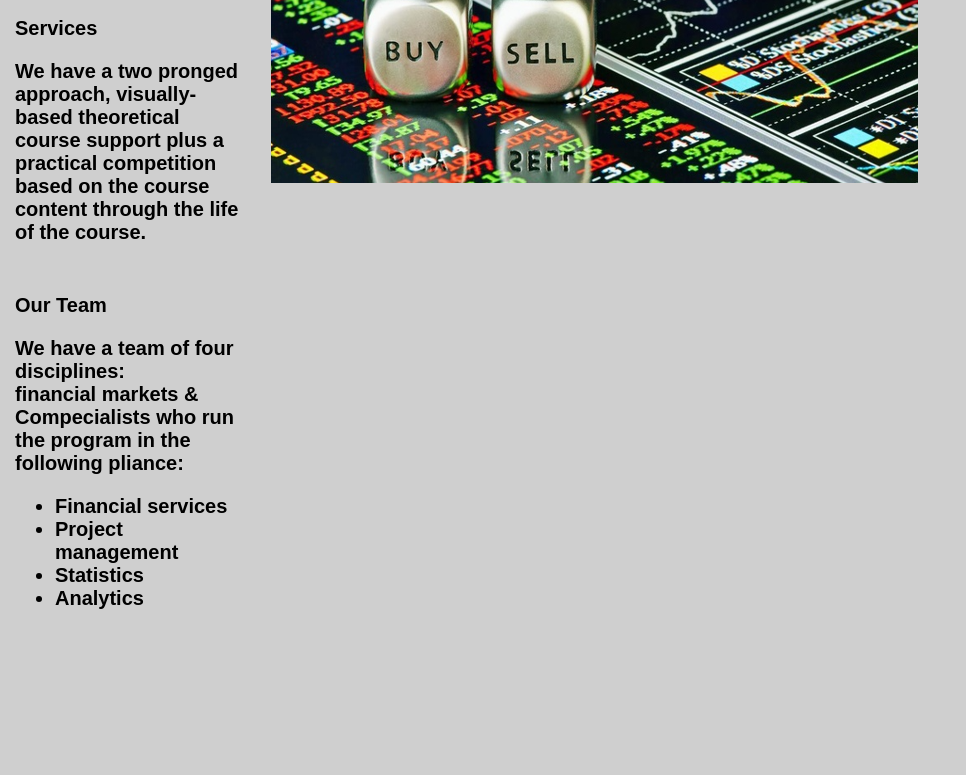
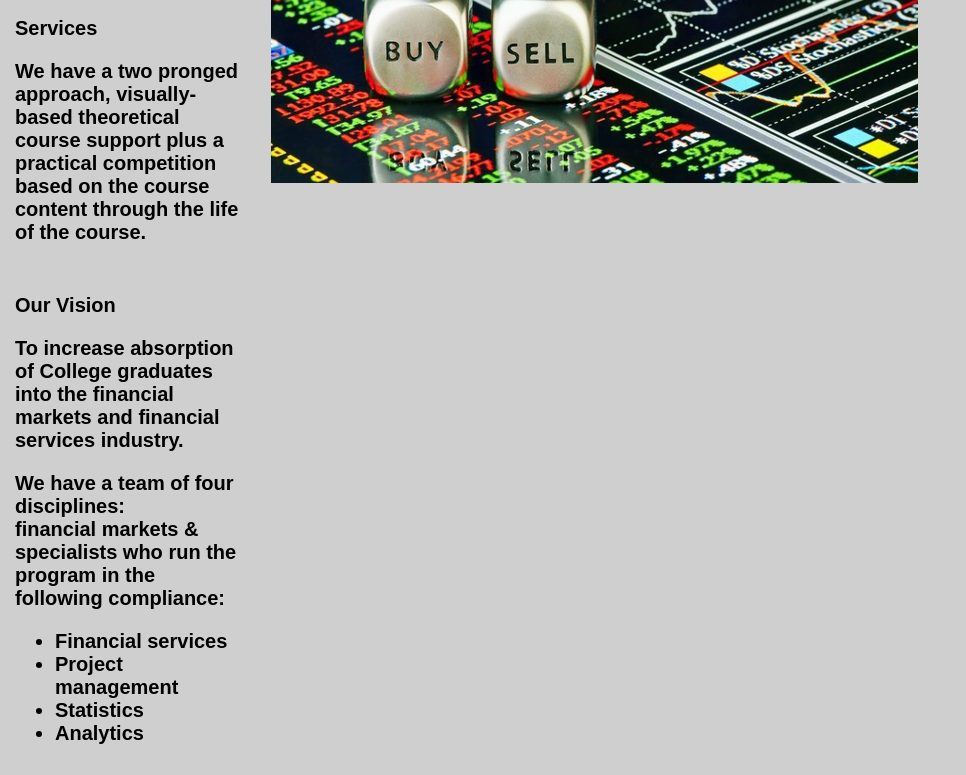
Before and after one commit to pheonix-learning/pheonix-learning.github.io, a plain HTML site: page index.html in a window 1280 px wide. Shown: the part 548-1323 px from the top of the page, without its empty margins (0-966 px from the left). Before the commit the page ends 1188 px from the top, so only its background shows below. Drawn offline with Linux system fonts and the light colour scheme.

Commit message:
Update index.html

```diff
--- a/index.html
+++ b/index.html
@@ -77,7 +77,6 @@
     <div class="container">
         <div class="one"><img src="img/Picture1.png" alt="Logo"></div>
         <div class="two">
-            <a href="phoenixlearning.co.za">Phoenix Learning</a>
             <br/>
             <h3>Our Mission</h3>
             <p>To open an accessible pathway for TVET College graduates into the financial markets and financial services job industry through the relevant industry-specific accreditation</p>
@@ -91,8 +90,9 @@
             <p>We have a two pronged approach, visually-based theoretical course support plus a practical competition based on the course content through the life of the course.
             </p>
         </div>
-        <div class="six">Our Team
-            <p>We have a team of four disciplines:<br/> financial markets & Compecialists who run the program in the following pliance:<br/>
+        <div class="six">Our Vision
+            <p>To increase absorption of College graduates into the financial markets and financial services industry.</p>
+            <p>We have a team of four disciplines:<br/> financial markets & specialists who run the program in the following compliance:<br/>
                 <ul>
                     <li>Financial services</li>
                     <li>Project management</li>
@@ -111,7 +111,7 @@
             <br/>
             <button type="submit">Login</button>
         </div>
-        <div class="eight">Contact Us
+        <div class="eight">Contact Details
             <ul>
                 <li><a href="info@phoenixlearning.co.za">Info</a></li>
                 <li><a href="sydneym@phoenixlearning.co.za">Sydney</a> <br/>
```
